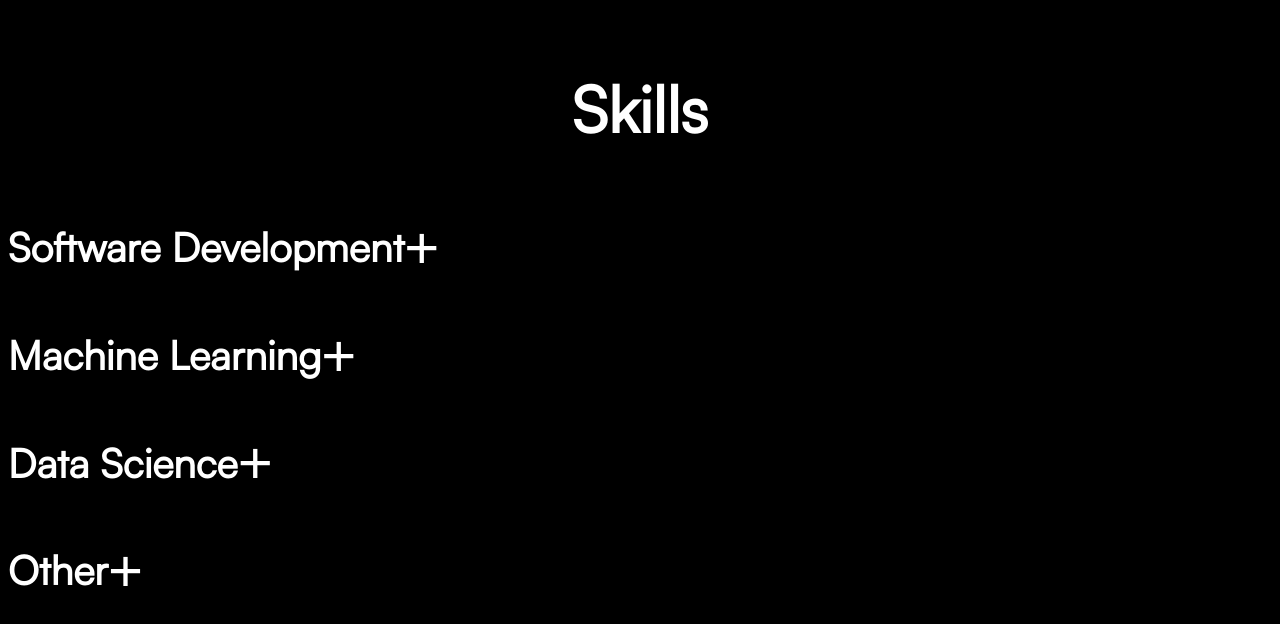
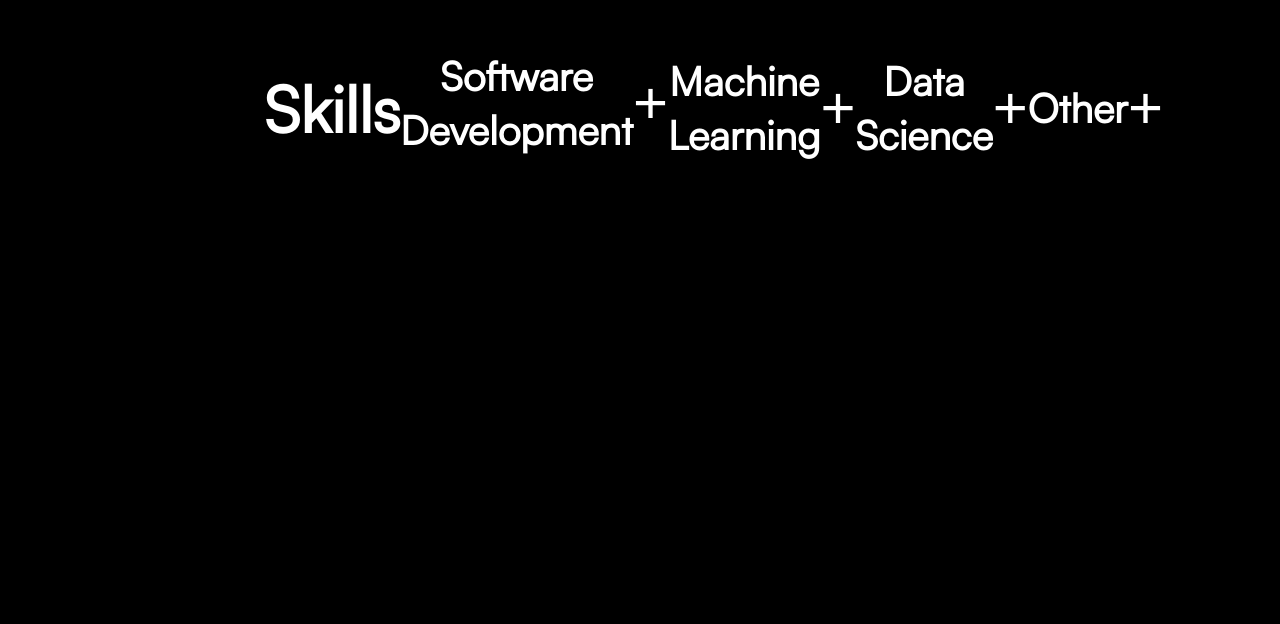
Before and after one commit to BenW2k/Portfolio, a Next.js app in the folder frontend/: page / in a window 1280 px wide. Shown: the part 3485-4109 px from the top of the page. Built offline with nearby package versions, Linux system fonts and the light colour scheme.

Commit message:
+margins

```diff
--- a/frontend/app/styles/components/skills.module.css
+++ b/frontend/app/styles/components/skills.module.css
@@ -5,6 +5,9 @@
 
 .dummy-container {
   padding-top: 200px;
+  margin: 0 20vw 0 20vw;
+  display: flex;
+  justify-content: space-between;
 }
 .dummy-container .container-title {
   background: none;
--- a/frontend/app/styles/components/skills.module.scss
+++ b/frontend/app/styles/components/skills.module.scss
@@ -5,6 +5,9 @@
 
 .dummy-container {
   padding-top: 200px;
+  margin: 0 20vw 0 20vw;
+  display: flex;
+  justify-content: space-between;
   .container-title {
     background: none;
     border: none;
```
